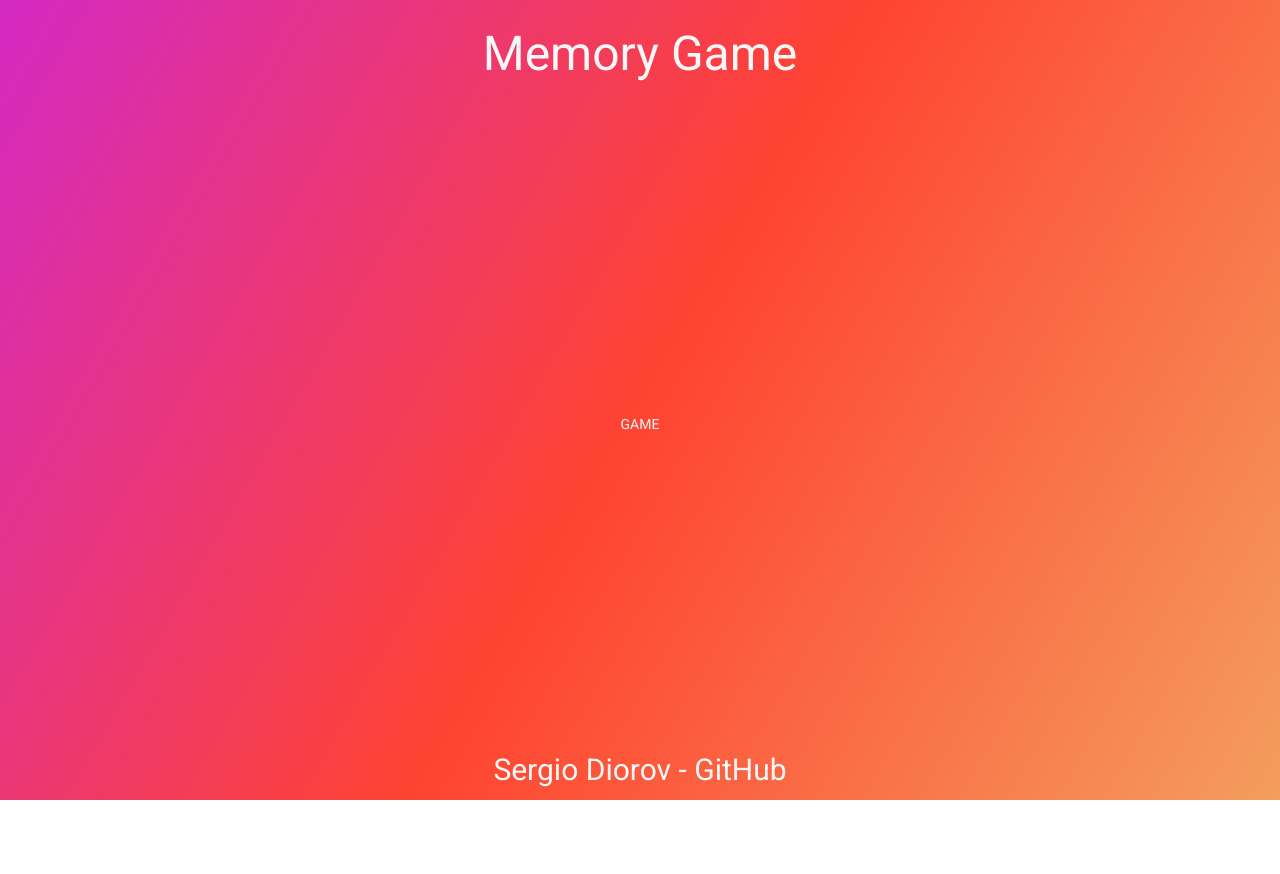
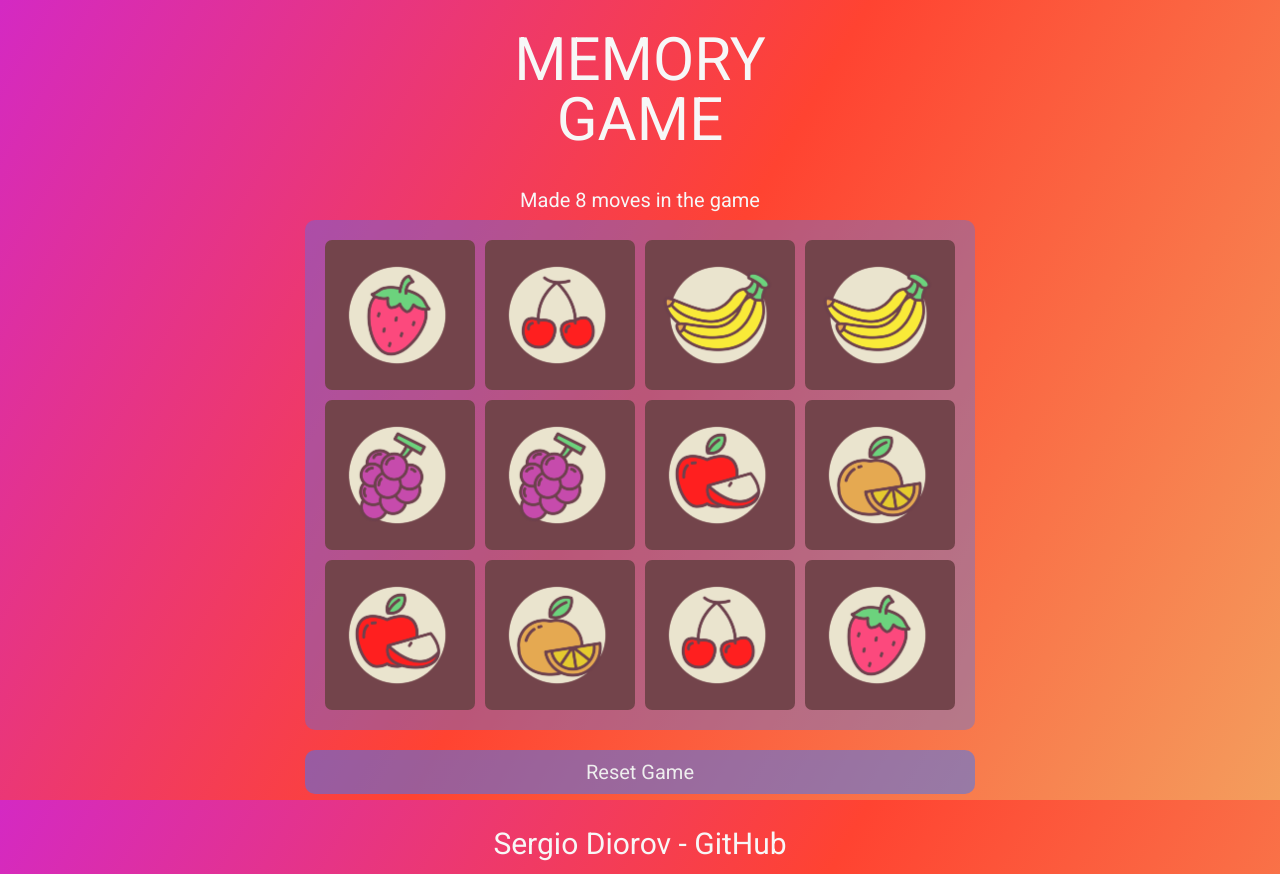
Before and after one commit to Sergittko/memory-game, a React (Create React App) app: page / in a window 1280 px wide. Before the commit the page ends 800 px from the top, so only its background shows below. Built offline with nearby package versions, Linux system fonts and the light colour scheme.

Commit message:
work on game

```diff
--- a/src/cardsData/fuitCardsData.js
+++ b/src/cardsData/fuitCardsData.js
@@ -13,5 +13,6 @@ export default [
   {id: 4, imgPath: grape},
   {id: 5, imgPath: orange},
   {id: 6, imgPath: strawberry},
-  {id: 7, imgPath: watermelon},
+  // {id: 7, imgPath: watermelon},
+  // {id: 8, imgPath: watermelon},
 ];
--- a/src/components/App.module.css
+++ b/src/components/App.module.css
@@ -5,11 +5,14 @@ body {
   background: linear-gradient(120deg, rgba(212, 41, 195, 1) 0%, rgba(255, 67, 49, 1) 50%, rgba(244, 157, 93, 1) 100%);
   font-family: 'Roboto', sans-serif;
   color: #f7f7f7;
+  text-align: center;
 }
 
 h1 {
-  font-size: 48px;
+  font-size: 60px;
   margin: 30px 0;
+  width: min-content;
+  text-transform: uppercase;
 }
 
 section {
@@ -18,6 +21,7 @@ section {
   align-items: center;
   flex-direction: column;
   height: 100vh;
+  padding: 0 20px;
 }
 
 footer {
--- /dev/null
+++ b/src/components/Game/Game.jsx
@@ -0,0 +1,23 @@
+import React from 'react';
+import style from './Game.module.css'
+
+let GameContainer = props => {
+  console.log(props.cards);
+  return (
+    <div>
+      <p className={style.madeMoves}>Made 8 moves in the game</p>
+      <div className={style.gameContainer}>
+        {props.cards.map((el,key) => {
+          return (
+            <div className={style.cardContainer} key={el.imgPath + '_' + key}>
+              <img src={el.imgPath} alt={el.imgPath}/>
+            </div>
+          )
+        })}
+      </div>
+      <button className={style.resetButton}>Reset Game</button>
+    </div>
+  );
+}
+
+export default GameContainer;
--- /dev/null
+++ b/src/components/Game/Game.module.css
@@ -0,0 +1,41 @@
+.gameContainer {
+  max-width: 1000px;
+  display: grid;
+  grid-template-columns: repeat(4, 1fr);
+  grid-template-rows: repeat(3, 1fr);
+  grid-column-gap: 10px;
+  grid-row-gap: 10px;
+  background-color: rgb(58 120 253 / 35%);
+  padding: 20px;
+  border-radius: 10px;
+}
+
+.cardContainer {
+  max-width: 150px;
+  background-color: #73444b;
+  border-radius: 7px;
+  transition: 0.2s;
+}
+
+.cardContainer img {
+  width: 100%;
+}
+
+.cardContainer:hover {
+  background-color: #734471;
+}
+
+.madeMoves {
+  margin: 10px 0;
+  font-size: 20px;
+}
+
+.resetButton {
+  margin: 20px 0;
+  padding: 10px;
+  width: 100%;
+  border-radius: 10px;
+  font-size: 20px;
+  background-color: rgb(58 120 253 / 50%);
+  color: #eee;
+}
--- a/src/components/Game/GameContainer.jsx
+++ b/src/components/Game/GameContainer.jsx
@@ -1,11 +1,15 @@
 import React, {useState, useEffect} from 'react';
 import fruits from '../../cardsData/fuitCardsData';
+import Game from './Game';
 console.clear();
+let setOfCards = [...fruits,...fruits];
 
 let GameContainer = () => {
   const [mixedCards, setMixedCards] = useState([]);
+  const [openCards, checkOpenCards] = useState([]);
+  const [cardsIdentic, setCardsIdentic] = useState([]);
+  const [movesMade, setMovesCount] = useState(0);
 
-  let setOfCards = [...fruits,...fruits];
   let mixCards = cards => {
     let currentLength = cards.length;
 
@@ -24,7 +28,7 @@ let GameContainer = () => {
 
   return (
     <div>
-      <main>GAME</main>
+      <Game cards={mixedCards}/>
     </div>
   );
 }
```
